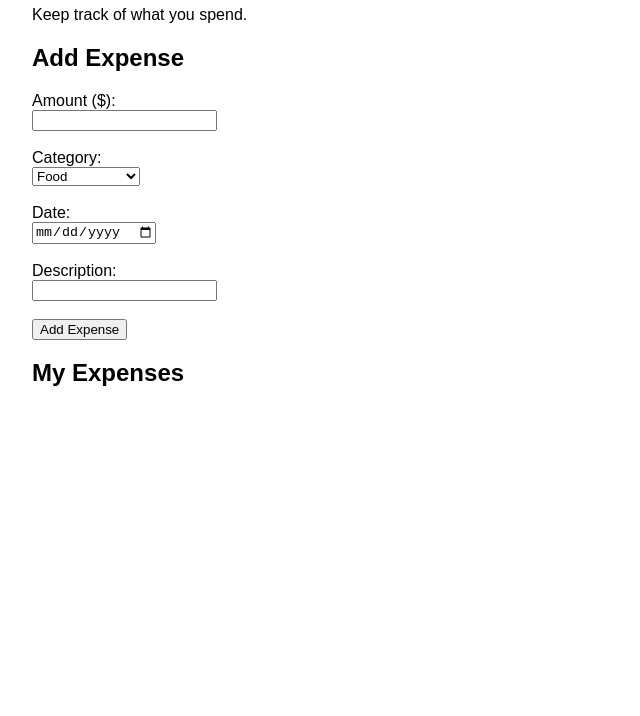
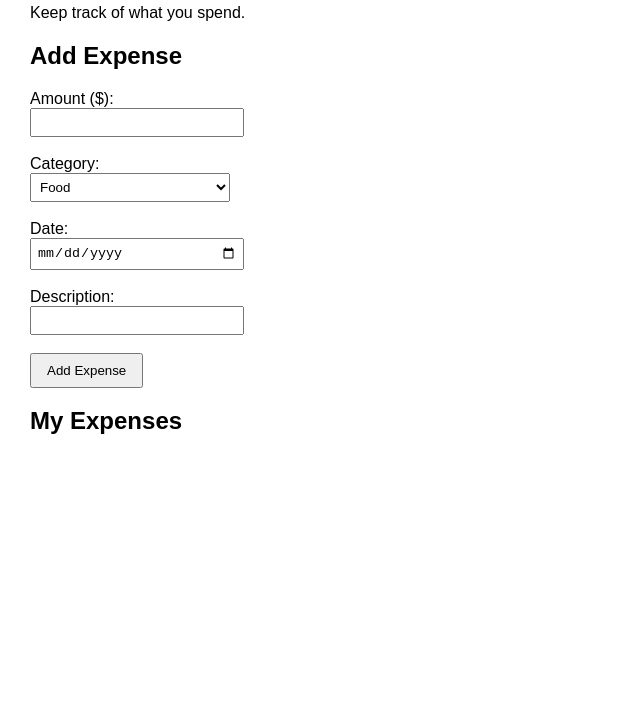
Before and after one commit to mbaranda-lab/pocket-ledger, a plain HTML site: page index.html in a window 1280 px wide. Shown: the part 84-800 px from the top of the page, without its empty margins (0-640 px from the left). Drawn offline with Linux system fonts and the light colour scheme.

Commit message:
Add basic styling

```diff
--- a/style.css
+++ b/style.css
@@ -1,4 +1,23 @@
 body {
-  font-family: sans-serif;
-  margin: 2rem;
+  font-family: Arial, sans-serif;
+  margin: 30px;
+  max-width: 500px;
 }
+
+input, select {
+  padding: 5px;
+  width: 200px;
+}
+
+button {
+  padding: 8px 15px;
+  cursor: pointer;
+}
+
+#errorMsg {
+  color: red;
+}
+
+li {
+  margin-bottom: 8px;
+}
```
